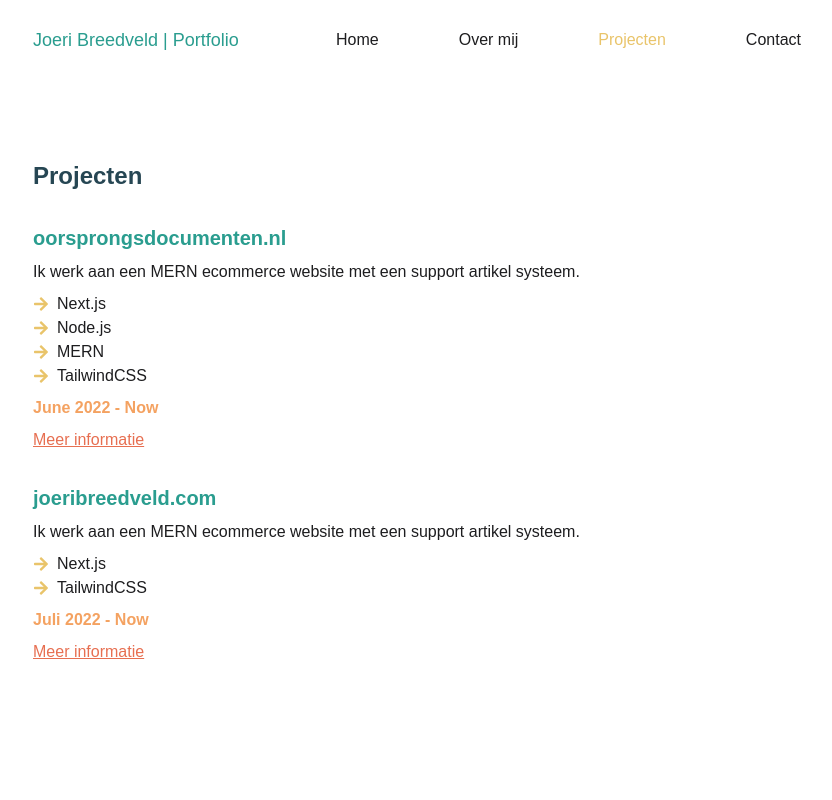
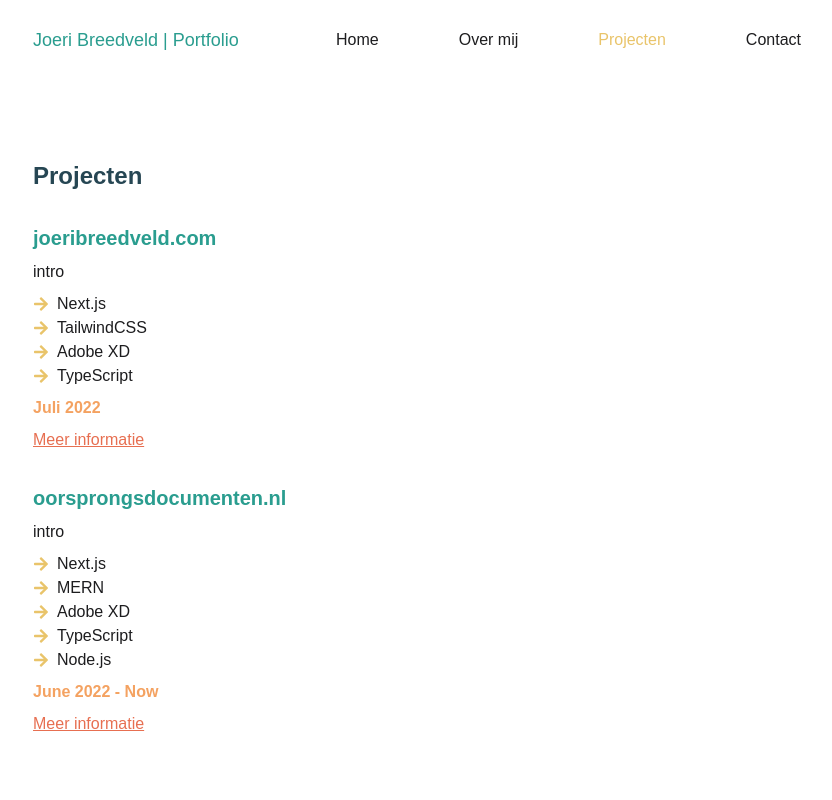
Before and after one commit to joeribreedveld/portfolio-website-v4, a Next.js app: page /projects in a window 1280 px wide. Shown: the top 800 px of the page, without its empty margins (223-1055 px from the left). Built offline with nearby package versions, Linux system fonts and the light colour scheme.

Commit message:
feat(projects): add projects api fetch map, add skill list map fetch, json fetching and projects.json with some example projects

```diff
--- a/pages/projects.tsx
+++ b/pages/projects.tsx
@@ -1,52 +1,37 @@
 // Imports
 import type { NextPage } from "next"
 import { FaArrowRight } from "react-icons/fa"
+import projects from "../public/assets/json/projects.json"
 
 // Functions
 const Projects: NextPage = () => {
+	const projectsList = projects.map((project) => {
+		const skillList = project[0].skills.map((skill) => {
+			return (
+				<li className='flex items-center gap-2'>
+					<FaArrowRight className='text-tertiary' /> {skill}
+				</li>
+			)
+		})
+
+		return (
+			<li className='flex flex-col gap-2'>
+				<h4 className='text-xl font-bold text-secondary'>{project[0].title}</h4>
+				<p>{project[0].intro}</p>
+
+				<ul className=''>{skillList}</ul>
+				<p className='text-quaternary font-bold'>{project[0].date}</p>
+				<a href='#' className='text-quinary underline'>
+					Meer informatie
+				</a>
+			</li>
+		)
+	})
+
 	return (
 		<div className='page-padding-x page-padding-y'>
 			<h2 className='text-2xl font-bold pb-8 text-primary'>Projecten</h2>
-			<ul className='flex flex-col gap-8'>
-				<li className='flex flex-col gap-2'>
-					<h4 className='text-xl font-bold text-secondary'>oorsprongsdocumenten.nl</h4>
-					<p>Ik werk aan een MERN ecommerce website met een support artikel systeem.</p>
-					<ul className=''>
-						<li className='flex items-center gap-2'>
-							<FaArrowRight className='text-tertiary' /> Next.js
-						</li>
-						<li className='flex items-center gap-2'>
-							<FaArrowRight className='text-tertiary' /> Node.js
-						</li>
-						<li className='flex items-center gap-2'>
-							<FaArrowRight className='text-tertiary' /> MERN
-						</li>
-						<li className='flex items-center gap-2'>
-							<FaArrowRight className='text-tertiary' /> TailwindCSS
-						</li>
-					</ul>
-					<p className='text-quaternary font-bold'>June 2022 - Now</p>
-					<a href='#' className='text-quinary underline'>
-						Meer informatie
-					</a>
-				</li>
-				<li className='flex flex-col gap-2'>
-					<h4 className='text-xl font-bold text-secondary'>joeribreedveld.com</h4>
-					<p>Ik werk aan een MERN ecommerce website met een support artikel systeem.</p>
-					<ul className=''>
-						<li className='flex items-center gap-2'>
-							<FaArrowRight className='text-tertiary' /> Next.js
-						</li>
-						<li className='flex items-center gap-2'>
-							<FaArrowRight className='text-tertiary' /> TailwindCSS
-						</li>
-					</ul>
-					<p className='text-quaternary font-bold'>Juli 2022 - Now</p>
-					<a href='#' className='text-quinary underline'>
-						Meer informatie
-					</a>
-				</li>
-			</ul>
+			<ul className='flex flex-col gap-8'>{projectsList}</ul>
 		</div>
 	)
 }
--- /dev/null
+++ b/public/assets/json/projects.json
@@ -0,0 +1,28 @@
+[
+	[
+		{
+			"id": "1",
+			"title": "joeribreedveld.com",
+			"img": "/assets/img/joeribreedveld.jpg",
+			"intro": "intro",
+			"description": "description",
+			"github": "https://github.com/duck1s/portfolio-website-v2",
+			"live": "https://joeribreedveld.com",
+			"skills": ["Next.js", "TailwindCSS", "Adobe XD", "TypeScript"],
+			"date": "Juli 2022"
+		}
+	],
+	[
+		{
+			"id": "2",
+			"title": "oorsprongsdocumenten.nl",
+			"img": "/assets/img/oorsprongsdocumenten.jpg",
+			"intro": "intro",
+			"description": "description",
+			"github": "https://github.com/oorsprongsdocumenten/oorsprongsdocumenten.nl",
+			"live": "https://test.oorsprongsdocumenten.nl",
+			"skills": ["Next.js", "MERN", "Adobe XD", "TypeScript", "Node.js"],
+			"date": "June 2022 - Now"
+		}
+	]
+]
```
